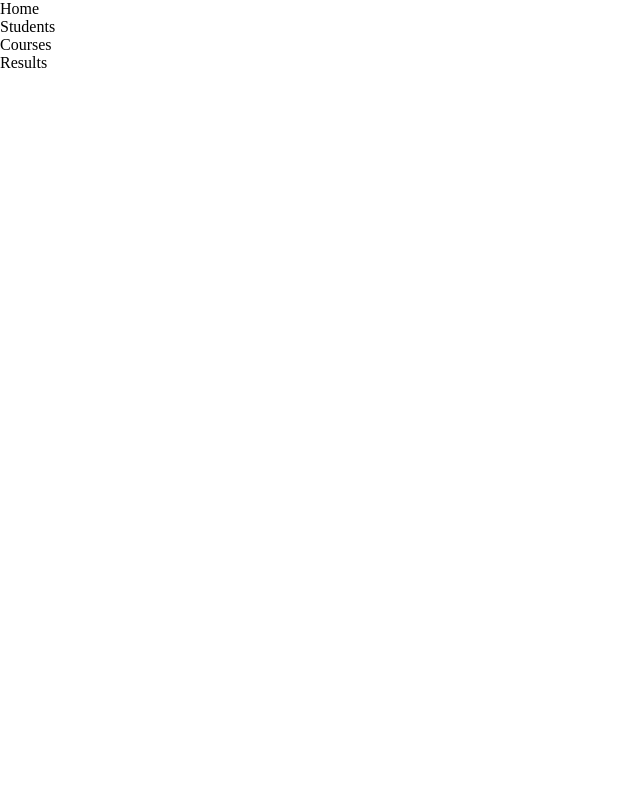
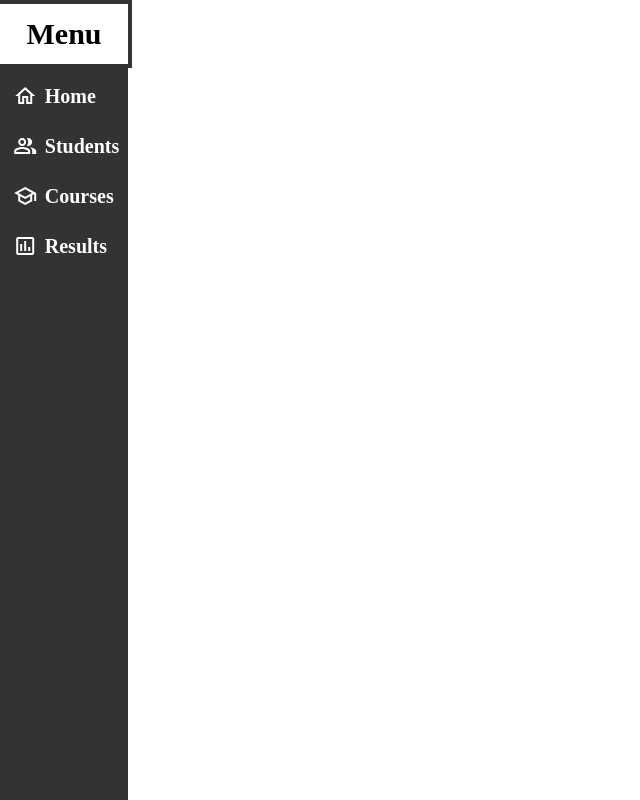
Before and after one commit to Zavista/student-system, a React (Vite) app in the folder frontend/: page / in a window 1280 px wide. Shown: the whole page, without its empty margins (0-640 px from the left). Built offline with nearby package versions, Linux system fonts and the light colour scheme.

Commit message:
Imported Navbar

```diff
--- a/frontend/pages/Home.jsx
+++ b/frontend/pages/Home.jsx
@@ -1,14 +1,12 @@
 import { useNavigate } from "react-router-dom";
+import Navbar from "../components/Navbar";
 
 const Home = () => {
   const navigate = useNavigate();
 
   return (
     <>
-      <div onClick={() => navigate("/")}>Home</div>
-      <div onClick={() => navigate("/students")}>Students</div>
-      <div onClick={() => navigate("/courses")}>Courses</div>
-      <div onClick={() => navigate("/results")}>Results</div>
+      <Navbar></Navbar>
     </>
   );
 };
```
